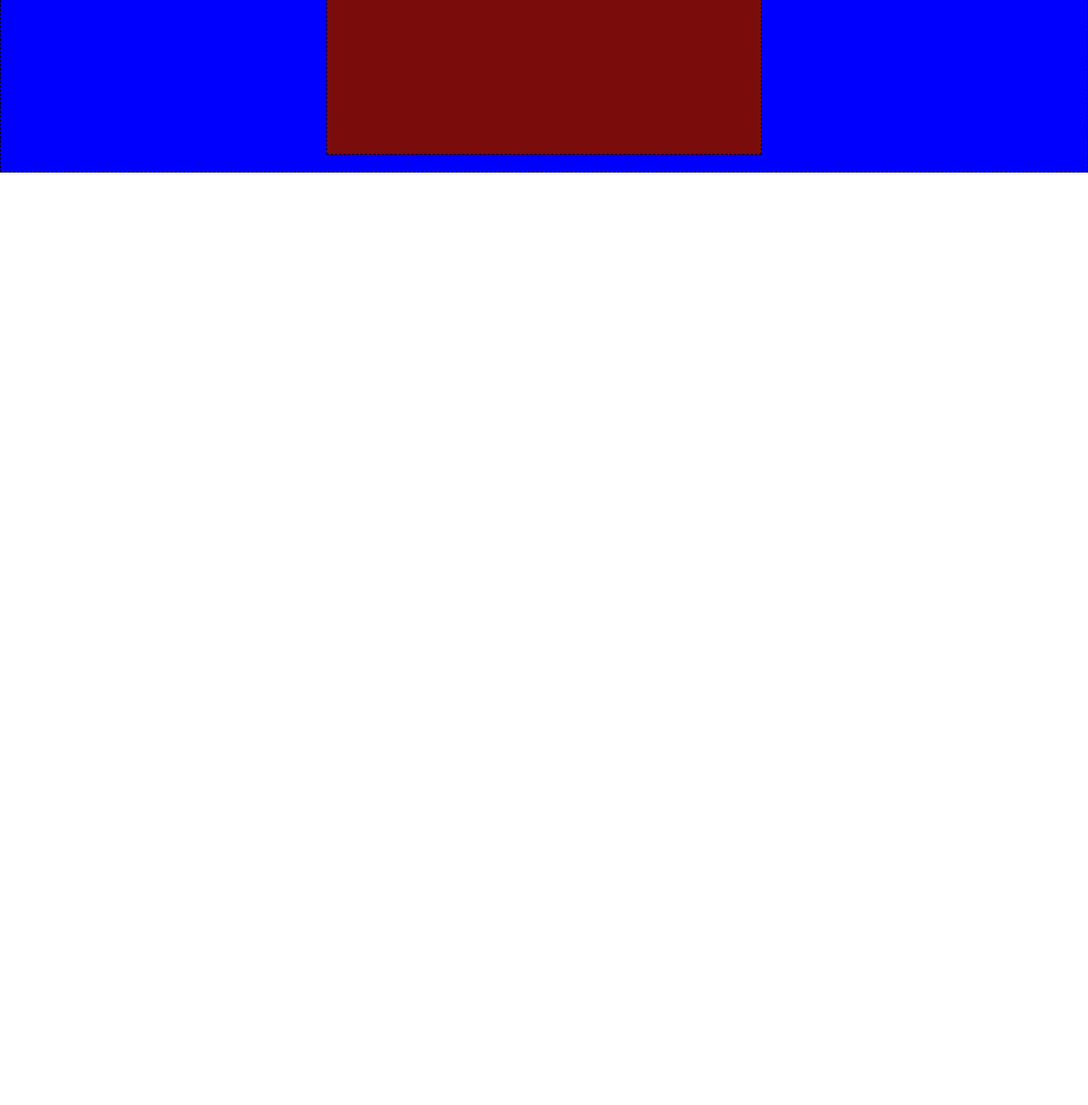
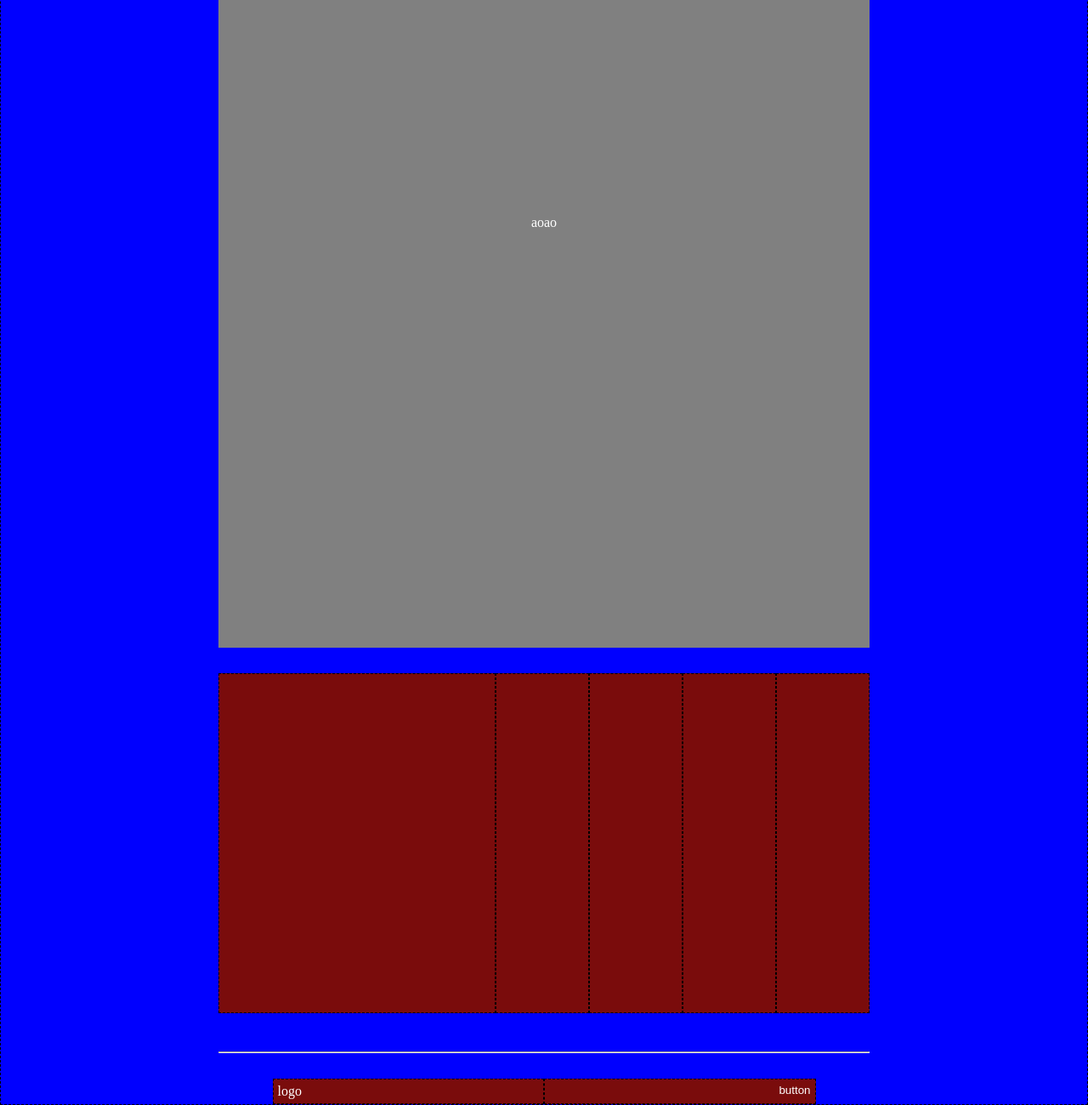
Before and after one commit to antonioferrigno28/htmlcss-struttura-discord, a plain HTML site: page index.html in a window 1280 px wide. Shown: the part 2027-3327 px from the top of the page at 85% size. Before the commit the page ends 2230 px from the top, so only its background shows below. Drawn offline with Linux system fonts and the light colour scheme.

Commit message:
missing final part

```diff
--- a/css/style.css
+++ b/css/style.css
@@ -41,7 +41,7 @@ nav {
 .page-header > .pos {
   display: flex;
   margin: 1% 15%;
-  width: 100%;
+  width: 60%;
 }
 
 .link-item {
@@ -54,6 +54,11 @@ nav {
 }
 
 /* UTILS */
+
+hr {
+  width: 60%;
+  margin: 15px auto;
+}
 
 .container {
   display: flex;
@@ -101,7 +106,7 @@ a {
 .sm-column {
   display: flex;
   justify-content: center;
-  width: 40%;
+  width: 30%;
   height: 100%;
   background-color: green;
   flex: 1;
@@ -123,4 +128,17 @@ a {
   align-items: center;
 }
 .end-presentation {
+  display: flex;
+  justify-content: center;
+  height: 1000px;
+  width: 60%;
+  align-items: center;
+  background-color: grey;
 }
+
+.page-footer {
+  display: flex;
+  width: 100%;
+  justify-content: center;
+  margin-top: 30px;
+}
--- a/index.html
+++ b/index.html
@@ -48,9 +48,27 @@
           <div class="lg-column"></div>
           <div class="sm-column debug"></div>
         </div>
+
+        <div class="end-presentation center-container">aoao</div>
       </div>
 
-      <div class="presentation container end-presentation debug">aoao</div>
+      <div class="big-container">
+        <div class="center-container">
+          <div class="lg-column debug"></div>
+          <div class="sm-column debug"></div>
+          <div class="sm-column debug"></div>
+          <div class="sm-column debug"></div>
+          <div class="sm-column debug"></div>
+        </div>
+      </div>
+      <hr />
+
+      <footer>
+        <div class="page-footer">
+          <div class="header-content debug w-25">logo</div>
+          <button class="debug header-login w-25">button</button>
+        </div>
+      </footer>
     </main>
   </body>
 </html>
```
